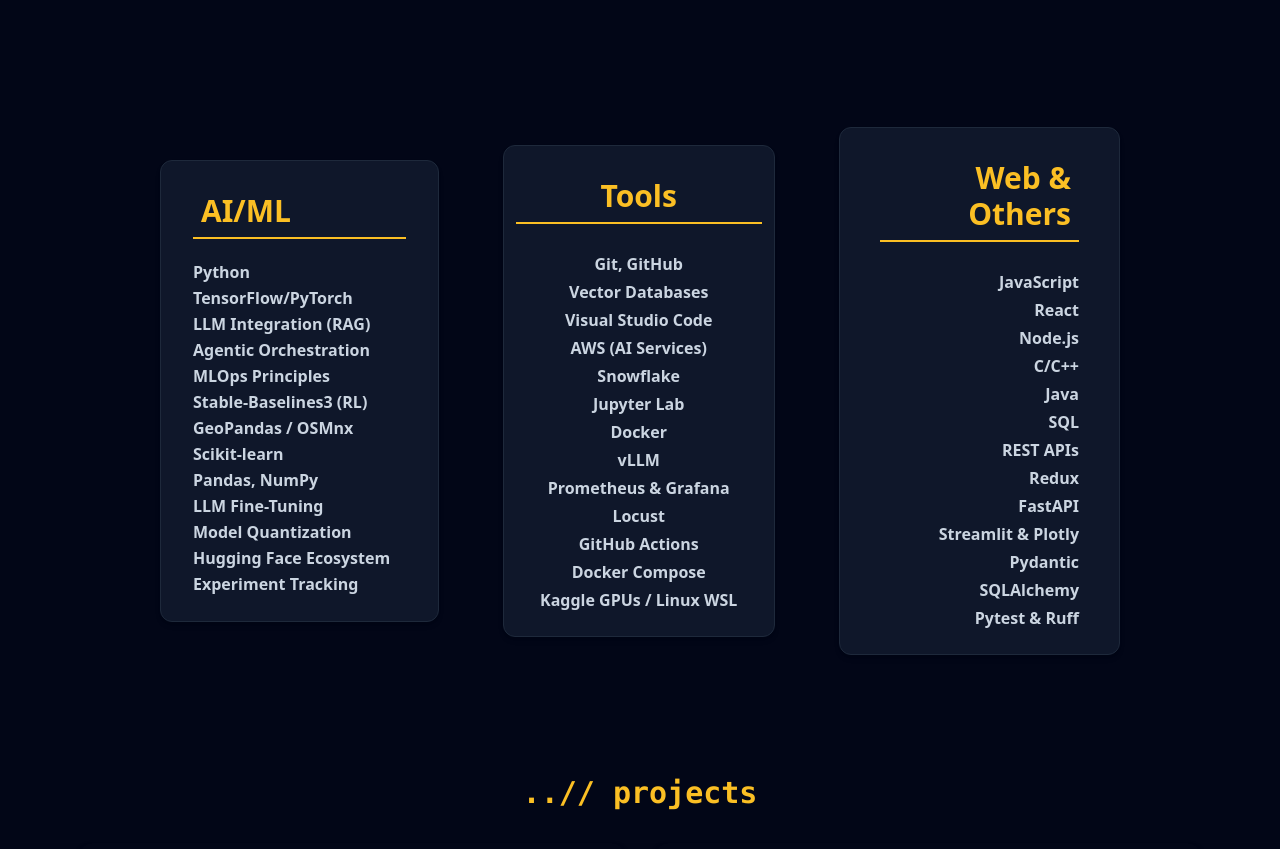
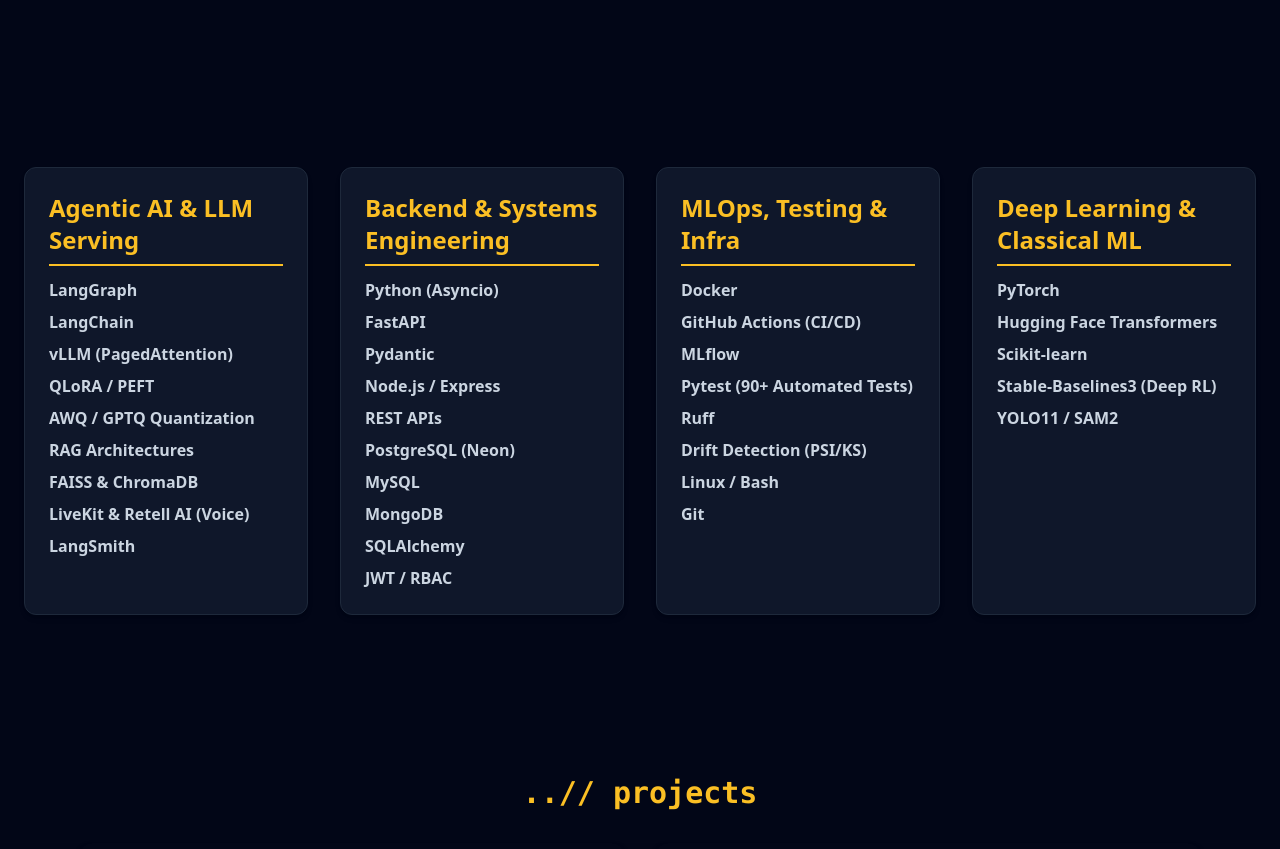
Before and after one commit to najahaja/YoungDevInterns-ReactJS-Portfolio, a React (Vite) app: page / in a window 1280 px wide. Shown: the part 4647-5496 px from the top of the page. Built offline with nearby package versions, Linux system fonts and the light colour scheme; grey boxes are pictures that could not be loaded; a web font is replaced by a local one.

Commit message:
Update portfolio skills section to four aligned columns with requested AI/backend/infra/ML categories

```diff
--- a/src/components/BodySections/Skills.jsx
+++ b/src/components/BodySections/Skills.jsx
@@ -1,5 +1,60 @@
 import React from "react";
 import { motion } from "framer-motion";
+
+const skillGroups = [
+  {
+    title: "Agentic AI & LLM Serving",
+    items: [
+      "LangGraph",
+      "LangChain",
+      "vLLM (PagedAttention)",
+      "QLoRA / PEFT",
+      "AWQ / GPTQ Quantization",
+      "RAG Architectures",
+      "FAISS & ChromaDB",
+      "LiveKit & Retell AI (Voice)",
+      "LangSmith",
+    ],
+  },
+  {
+    title: "Backend & Systems Engineering",
+    items: [
+      "Python (Asyncio)",
+      "FastAPI",
+      "Pydantic",
+      "Node.js / Express",
+      "REST APIs",
+      "PostgreSQL (Neon)",
+      "MySQL",
+      "MongoDB",
+      "SQLAlchemy",
+      "JWT / RBAC",
+    ],
+  },
+  {
+    title: "MLOps, Testing & Infra",
+    items: [
+      "Docker",
+      "GitHub Actions (CI/CD)",
+      "MLflow",
+      "Pytest (90+ Automated Tests)",
+      "Ruff",
+      "Drift Detection (PSI/KS)",
+      "Linux / Bash",
+      "Git",
+    ],
+  },
+  {
+    title: "Deep Learning & Classical ML",
+    items: [
+      "PyTorch",
+      "Hugging Face Transformers",
+      "Scikit-learn",
+      "Stable-Baselines3 (Deep RL)",
+      "YOLO11 / SAM2",
+    ],
+  },
+];
 
 const Skills = () => {
   return (
@@ -7,7 +62,6 @@ const Skills = () => {
       className="EducationBody flex flex-col justify-center items-center min-h-screen w-full relative bg-cover bg-no-repeat bg-fixed text-slate-800 dark:text-slate-200 transition-colors duration-300"
       id="skills"
     >
-      {/* Title Section */}
       <motion.div
         className="absolute top-10 w-full text-center"
         initial={{ opacity: 0, y: -20 }}
@@ -20,88 +74,29 @@ const Skills = () => {
         </div>
       </motion.div>
 
-      {/* Skills Content */}
-      <div className="flex flex-col md:flex-row w-full md:w-9/12 gap-8 md:gap-16 justify-center items-center px-4 md:px-0 mt-32"> {/* Increased margin-top */}
+      <div className="w-full max-w-7xl px-4 md:px-6 mt-32">
+        <div className="grid grid-cols-1 md:grid-cols-2 xl:grid-cols-4 gap-6 md:gap-8 justify-items-stretch">
+          {skillGroups.map((group, index) => (
             <motion.div
-          className="skill-sec1 flex flex-col text-left gap-3 pt-6 pb-6 pr-4 pl-4 rounded-xl bg-white dark:bg-slate-900 shadow-md border border-slate-200 dark:border-slate-800 hover:shadow-xl hover:-translate-y-1 transition-all duration-300 md:pr-8 md:pl-8 w-full md:w-1/3"
+              key={group.title}
+              className="flex flex-col gap-3 p-6 rounded-xl bg-white dark:bg-slate-900 shadow-md border border-slate-200 dark:border-slate-800 hover:shadow-xl transition-all duration-300 min-h-[360px]"
               initial={{ opacity: 0, y: 30 }}
               whileInView={{ opacity: 1, y: 0 }}
               viewport={{ once: true, margin: "-50px" }}
-          transition={{ duration: 0.5, delay: 0 }}
+              transition={{ duration: 0.5, delay: index * 0.15 }}
             >
-          <span className="text-2xl md:text-3xl font-bold border-b-2 border-amber-500 dark:border-amber-400 p-2 text-amber-500 dark:text-amber-400">
-            AI/ML
+              <span className="text-xl md:text-2xl font-bold border-b-2 border-amber-500 dark:border-amber-400 pb-2 text-amber-500 dark:text-amber-400">
+                {group.title}
               </span>
-          <ul className="flex flex-col gap-0 font-semibold text-base text-slate-600 dark:text-slate-300 leading-relaxed text-left pl-0 list-none mt-2">
-            <li>Python</li>
-            <li>TensorFlow/PyTorch</li>
-            <li>LLM Integration (RAG)</li>
-            <li>Agentic Orchestration</li>
-            <li>MLOps Principles</li>
-            <li>Stable-Baselines3 (RL)</li>
-            <li>GeoPandas / OSMnx</li>
-            <li>Scikit-learn</li>
-            <li>Pandas, NumPy</li>
-            <li>LLM Fine-Tuning</li>
-            <li>Model Quantization</li>
-            <li>Hugging Face Ecosystem</li>
-            <li>Experiment Tracking</li>
+
+              <ul className="flex flex-col gap-2 font-semibold text-sm md:text-base text-slate-600 dark:text-slate-300 leading-relaxed list-none m-0 p-0">
+                {group.items.map((item) => (
+                  <li key={item}>{item}</li>
+                ))}
               </ul>
             </motion.div>
-
-        <motion.div
-          className="skill-sec2 flex flex-col text-center gap-5 pt-6 pb-6 pr-2 pl-2 rounded-xl bg-white dark:bg-slate-900 shadow-md border border-slate-200 dark:border-slate-800 hover:shadow-xl hover:-translate-y-1 transition-all duration-300 md:pr-3 md:pl-3 w-full md:w-1/3"
-          initial={{ opacity: 0, y: 30 }}
-          whileInView={{ opacity: 1, y: 0 }}
-          viewport={{ once: true, margin: "-50px" }}
-          transition={{ duration: 0.5, delay: 0.2 }}
-        >
-          <span className="text-2xl md:text-3xl font-bold border-b-2 border-amber-500 dark:border-amber-400 p-2 text-amber-500 dark:text-amber-400">
-            Tools
-          </span>
-          <ul className="flex flex-col gap-1 font-semibold text-base text-slate-600 dark:text-slate-300 mt-2">
-            <li>Git, GitHub</li>
-            <li>Vector Databases</li>
-            <li>Visual Studio Code</li>
-            <li>AWS (AI Services)</li>
-            <li>Snowflake</li>
-            <li>Jupyter Lab</li>
-            <li>Docker</li>
-            <li>vLLM</li>
-            <li>Prometheus & Grafana</li>
-            <li>Locust</li>
-            <li>GitHub Actions</li>
-            <li>Docker Compose</li>
-            <li>Kaggle GPUs / Linux WSL</li>
-          </ul>
-        </motion.div>
-
-        <motion.div
-          className="skill-sec3 flex flex-col text-right gap-5 pt-6 pb-6 pr-4 pl-4 rounded-xl bg-white dark:bg-slate-900 shadow-md border border-slate-200 dark:border-slate-800 hover:shadow-xl hover:-translate-y-1 transition-all duration-300 md:pr-10 md:pl-10 w-full md:w-1/3"
-          initial={{ opacity: 0, y: 30 }}
-          whileInView={{ opacity: 1, y: 0 }}
-          viewport={{ once: true, margin: "-50px" }}
-          transition={{ duration: 0.5, delay: 0.4 }}
-        >
-          <span className="text-2xl md:text-3xl font-bold border-b-2 border-amber-500 dark:border-amber-400 p-2 text-amber-500 dark:text-amber-400">
-            Web & Others
-          </span>
-          <ul className="flex flex-col gap-1 font-semibold text-base text-slate-600 dark:text-slate-300 mt-2">
-            <li>JavaScript</li>
-            <li>React</li>
-            <li>Node.js</li>
-            <li>C/C++</li>
-            <li>Java</li>
-            <li>SQL</li>
-            <li>REST APIs</li>
-            <li>Redux</li>
-            <li>FastAPI </li>
-            <li>Streamlit & Plotly</li>
-            <li>Pydantic</li>
-            <li>SQLAlchemy</li>
-            <li>Pytest & Ruff</li>
-          </ul>
-        </motion.div>
+          ))}
+        </div>
       </div>
     </div>
   );
```
Lines whose indentation alone changed are shown as unchanged.
